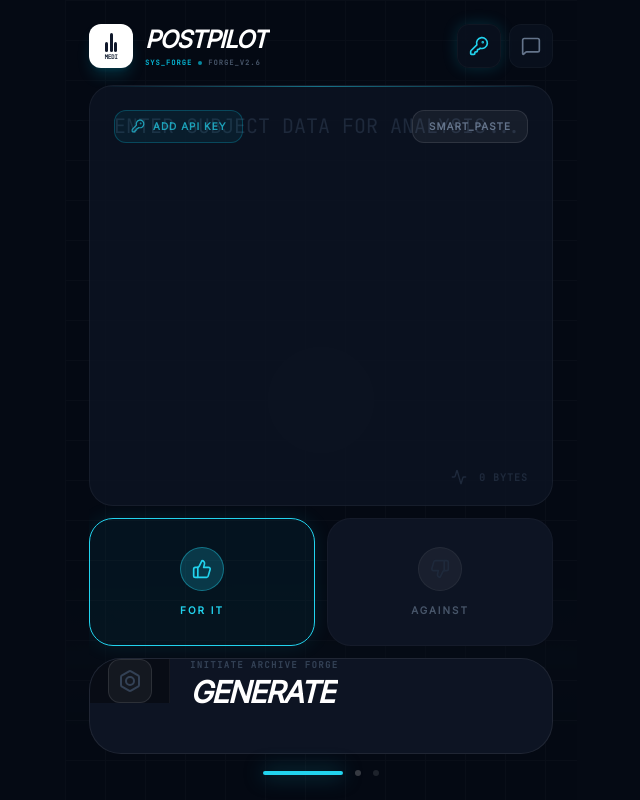
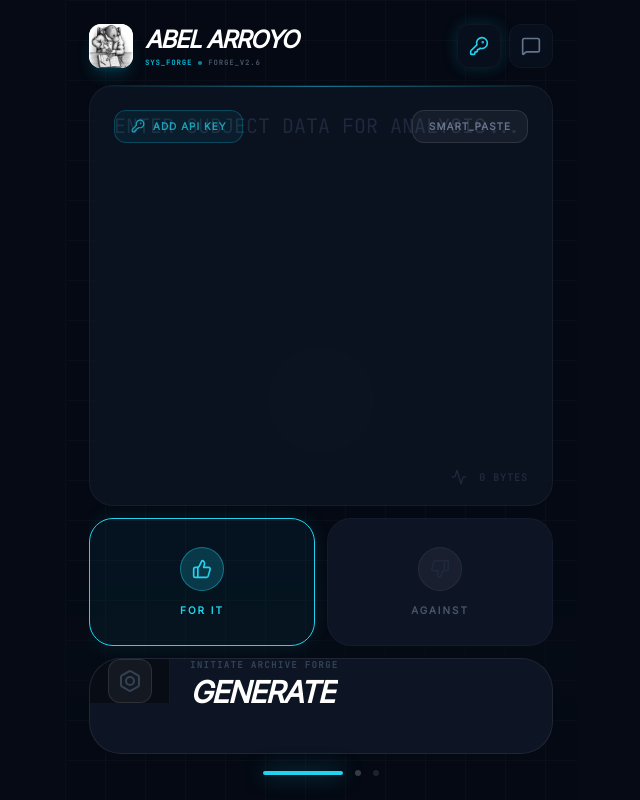
Before and after one commit to Dathaze20/Forge, a React (Vite) app: page / in a window 1280 px wide. Shown: the whole page, without its empty margins (319-959 px from the left). Built offline with nearby package versions, Linux system fonts and the light colour scheme.

Commit message:
Replace header logo with Abel Arroyo artwork
Swaps the animated bar-chart placeholder icon for the user-provided
Abel Arroyo illustration (resized to 264x264 WebP, ~19KB, for a crisp
retina render at the 44px logo size) and renames the header title from
POSTPILOT to ABEL ARROYO.

```diff
--- a/components/Logo.tsx
+++ b/components/Logo.tsx
@@ -1,5 +1,4 @@
 import React from 'react';
-import { BarChart3 } from 'lucide-react';
 
 import { motion } from 'motion/react';
 
@@ -9,28 +8,11 @@ export const Logo = () => (
     animate={{ opacity: 1, x: 0 }}
     className="flex items-center gap-3 group cursor-pointer min-w-0"
   >
-    <div className="relative flex flex-col items-center justify-center w-11 h-11 bg-white rounded-xl shadow-lg shadow-cyan-500/20 shrink-0 group-hover:scale-105 transition-transform duration-500">
-      <div className="flex items-end gap-[1.5px] mb-[1.5px]">
-        <motion.div
-          animate={{ height: [8, 12, 8] }}
-          transition={{ duration: 2, repeat: Infinity, ease: "easeInOut" }}
-          className="w-[3px] h-3 bg-slate-900 rounded-sm"
-        />
-        <motion.div
-          animate={{ height: [15, 20, 15] }}
-          transition={{ duration: 2, repeat: Infinity, ease: "easeInOut", delay: 0.3 }}
-          className="w-[3px] h-5 bg-slate-900 rounded-sm"
-        />
-        <motion.div
-          animate={{ height: [6, 10, 6] }}
-          transition={{ duration: 2, repeat: Infinity, ease: "easeInOut", delay: 0.6 }}
-          className="w-[3px] h-2.5 bg-slate-900 rounded-sm"
-        />
-      </div>
-      <span className="text-[6px] font-[1000] text-slate-800 leading-none tracking-tighter uppercase font-mono">Medi</span>
+    <div className="relative w-11 h-11 bg-white rounded-xl overflow-hidden shadow-lg shadow-cyan-500/20 shrink-0 group-hover:scale-105 transition-transform duration-500">
+      <img src="./icons/abel-arroyo.webp" alt="Abel Arroyo" className="w-full h-full object-cover" />
     </div>
     <div className="flex flex-col justify-center min-w-0">
-      <h1 className="text-xl sm:text-2xl font-[1000] italic tracking-tighter leading-none text-white font-sans group-hover:text-cyan-400 transition-colors duration-500 truncate pr-1">POSTPILOT</h1>
+      <h1 className="text-xl sm:text-2xl font-[1000] italic tracking-tighter leading-none text-white font-sans group-hover:text-cyan-400 transition-colors duration-500 truncate pr-1">ABEL ARROYO</h1>
       <div className="flex items-center gap-1.5 mt-0.5 min-w-0">
         <span className="text-[7px] font-mono font-black text-cyan-500 tracking-[0.15em] uppercase shrink-0">SYS_FORGE</span>
         <div className="w-1 h-1 rounded-full bg-cyan-500 animate-pulse shrink-0" />
```
Also changed, not shown: public/icons/abel-arroyo.webp (added).
